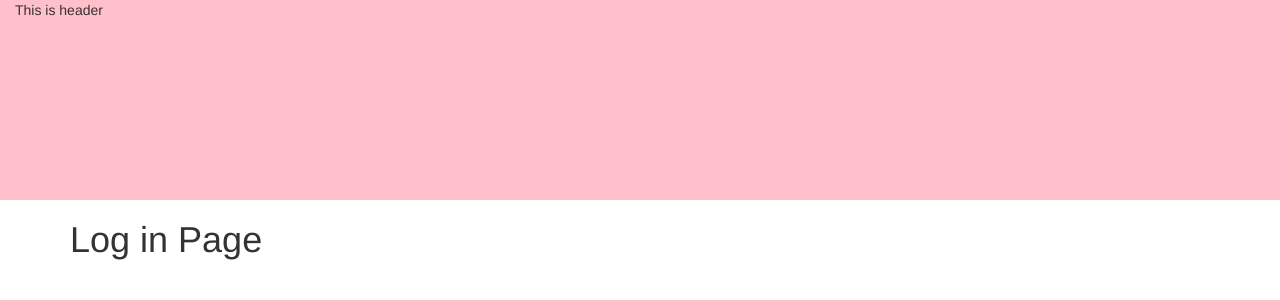
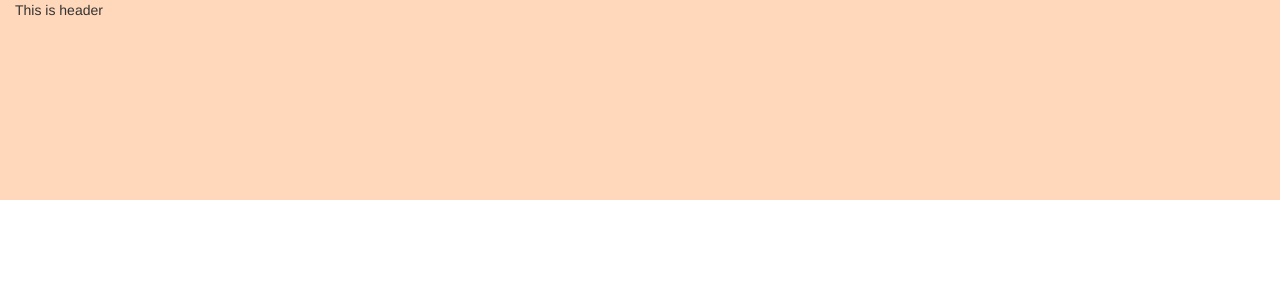
Before and after one commit to CMPUT404FALL2022/CMPUT404-GroupProject, a Django app: page /login/ in a window 1280 px wide. Shown: the top 300 px of the page. Run offline with Django 4.2, Linux system fonts and the light colour scheme; some libraries are stand-ins or nearby versions.

Commit message:
Update css files

```diff
--- a/SocialDistribution/login/templates/login/login.html
+++ b/SocialDistribution/login/templates/login/login.html
@@ -1,13 +1,13 @@
-{% extends 'base.html' %} {%block title%} My Post {%endblock%}
+{% extends 'base.html'%}
+{% load static %}
 
+{%block title%} Log In {%endblock%}
+
+{%block css_files%}<link rel="stylesheet" href="{% static "login/login.css"%}">{%endblock%}
 
 {% block header %}
-    <div class="container-fluid" style="height: 200px;background-color: pink">This is header</div>
+    <div class="container-fluid" style="height: 200px;background-color: #FFD7BA">This is header</div>
 {% endblock %}
 
 {% block content %}
-    <div class="container">
-        <h1>Log in Page</h1>
-    </div>
-
 {% endblock %}
```
Also changed, not shown: SocialDistribution/login/static/login/login.css (added).
